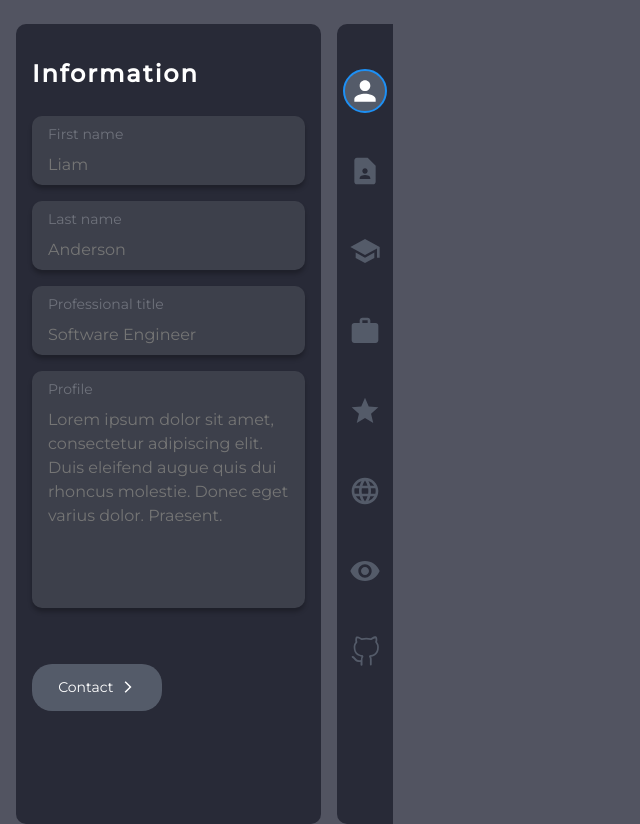
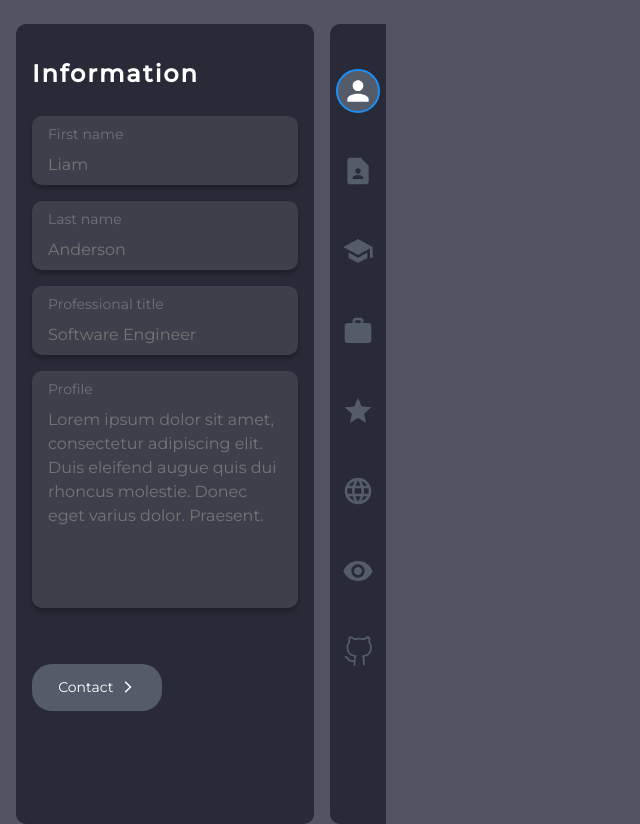
Before and after one commit to LPRegen/resume-builder, a React (Create React App) app: page /information in a window 1280 px wide. Shown: the whole page, without its empty margins (0-640 px from the left). Built offline with nearby package versions, Linux system fonts and the light colour scheme.

Commit message:
Set width of component

```diff
--- a/src/components/Card/Label.jsx
+++ b/src/components/Card/Label.jsx
@@ -22,6 +22,7 @@ const StyledLabel = styled.label`
   background-color: ${colors.bgInput};
   color: ${colors.label};
   box-shadow: 0px 4px 4px rgba(0, 0, 0, 0.25);
+  width: 266px;
 
   :focus-within {
     border: 1px solid ${colors.selected};
```
